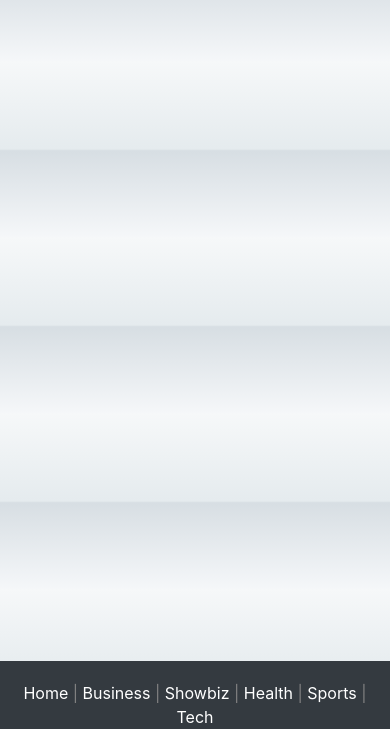
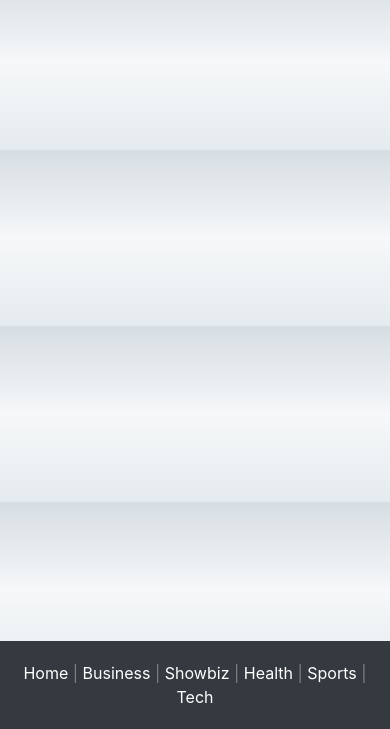
Before and after one commit to JatB01/newsApp, a plain HTML site: page index.html in a window 390 px wide. Shown: the part 115-844 px from the top of the page. Drawn offline with nearby package versions, Linux system fonts and the light colour scheme; no server answers.

Commit message:
fixed navbar

```diff
--- a/css/style.css
+++ b/css/style.css
@@ -77,12 +77,6 @@ body {
   background: rgba(246, 248, 249, 1) 0%;
 }
 
-#link {
-  position: sticky;
-  top: 54px;
-  z-index: 1000;
-}
-
 #hd {
   color: inherit;
 }
@@ -128,8 +122,9 @@ body {
 
   #link {
     position: fixed;
+    bottom: 0;
+    z-index: 1000;
     width: 100%;
-    top: 92%;
     margin-bottom: 0px;
     padding-bottom: 20px;
     padding-top: 20px;
```
